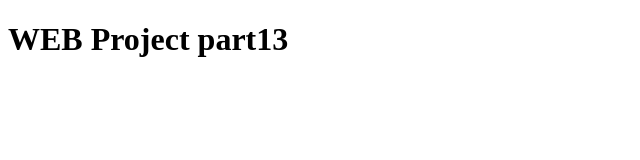
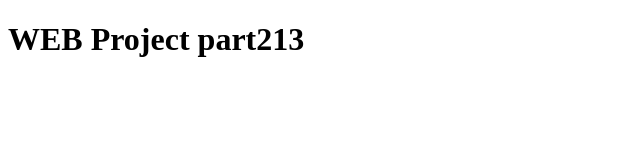
Before and after one commit to BlendiBB/Projekti_Web, a plain HTML site: page index.html in a window 1280 px wide. Shown: the full height of the page, 0-640 px from the left. Drawn offline with Linux system fonts and the light colour scheme.

```diff
--- a/index.html
+++ b/index.html
@@ -6,6 +6,6 @@
     <title>Document</title>
 </head>
 <body>
-    <h1>WEB Project part13</h1>
+    <h1>WEB Project part213</h1>
 </body>
 </html>
```
Also changed, not shown: style.css (added).
